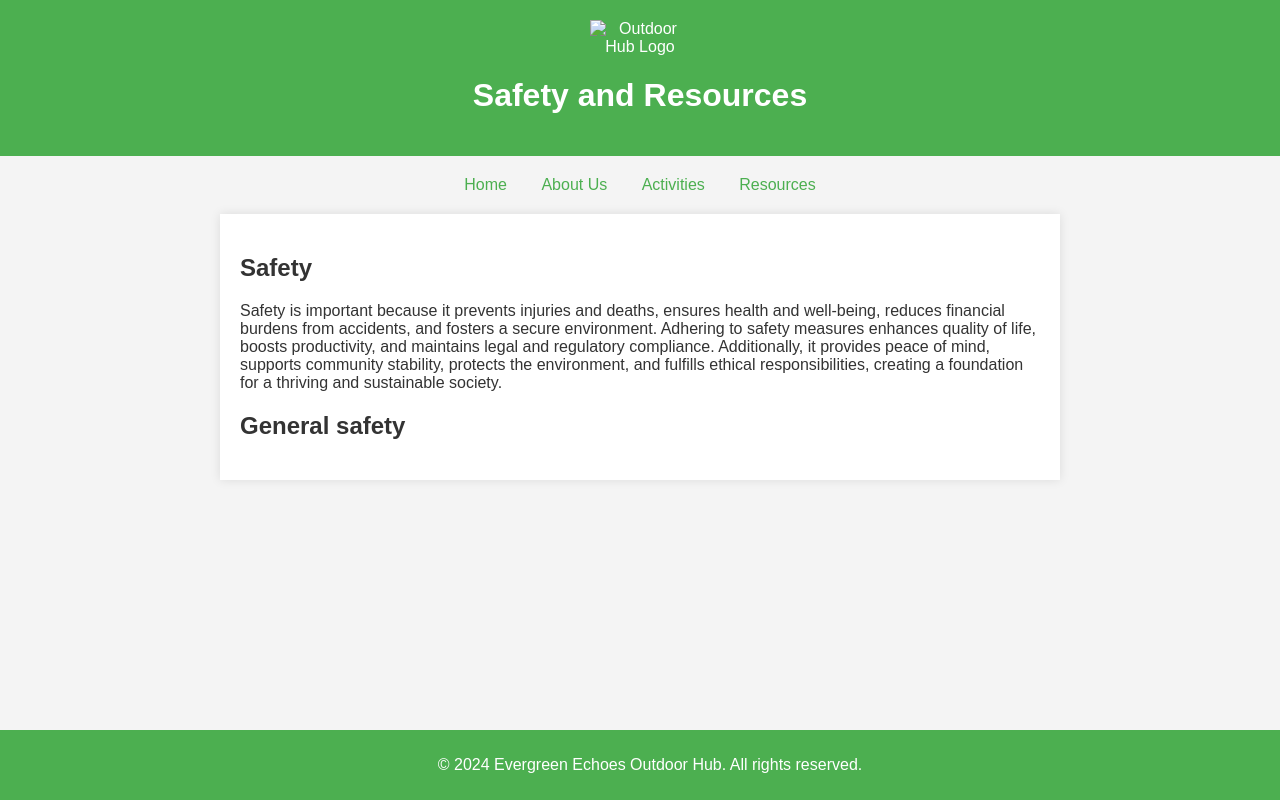
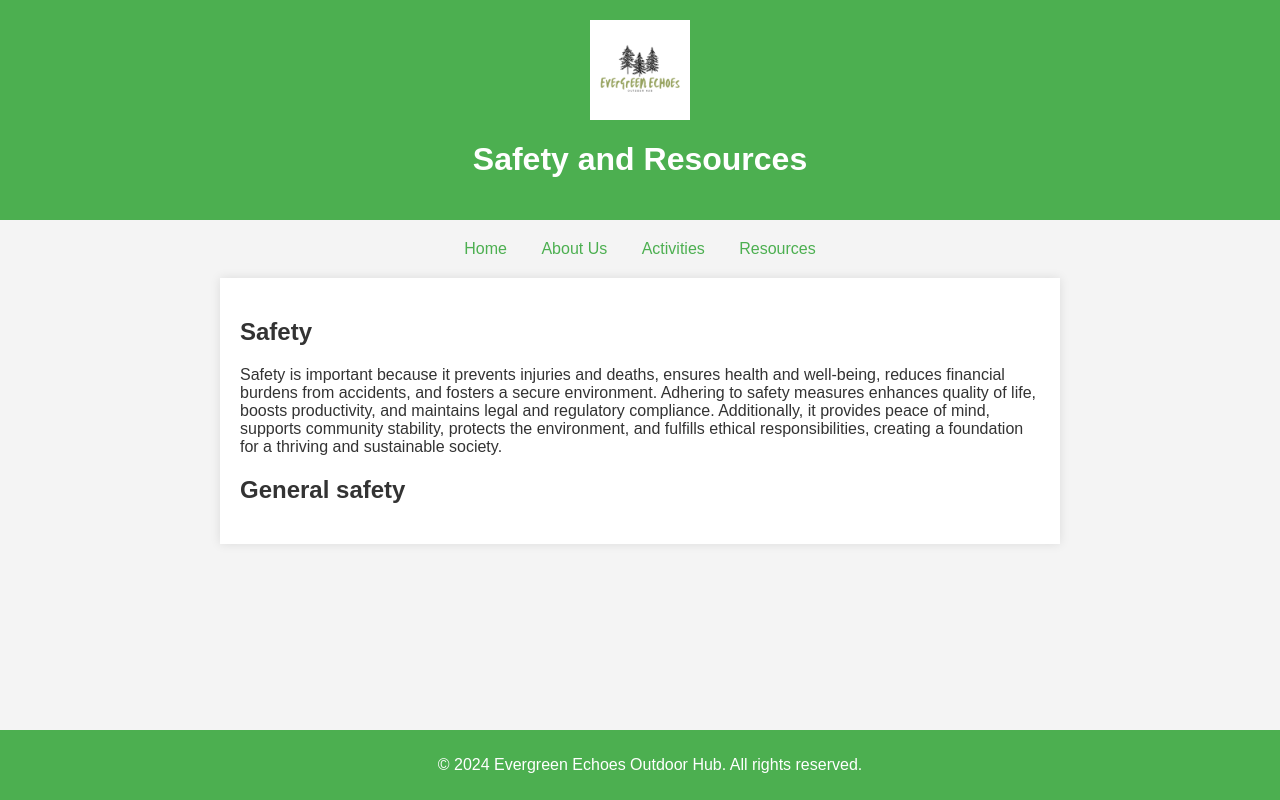
Before and after one commit to koko6163/Evergreen-Echoes-Outdoor-Hub, a plain HTML site: page resources.html in a window 1280 px wide. Drawn offline with Linux system fonts and the light colour scheme.

Commit message:
Update resources.html

```diff
--- a/resources.html
+++ b/resources.html
@@ -8,7 +8,7 @@
 </head>
 <body>
     <header>
-      <img src="" alt="Outdoor Hub Logo">
+      <img src="logo.png" alt="Outdoor Hub Logo">
       <h1>Safety and Resources</h1>
     </header>
     <nav>
```
